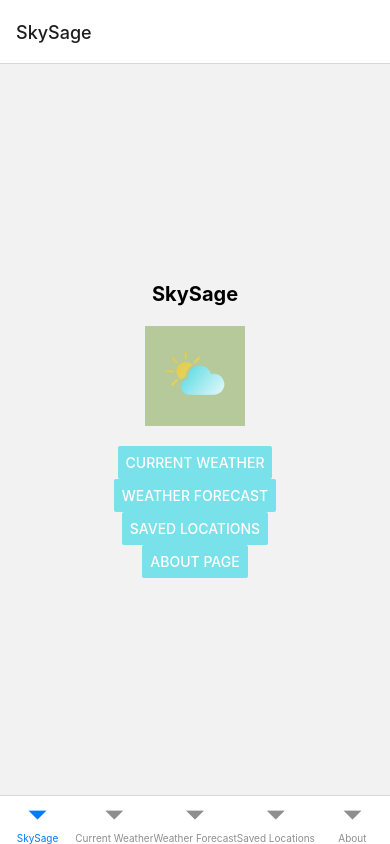
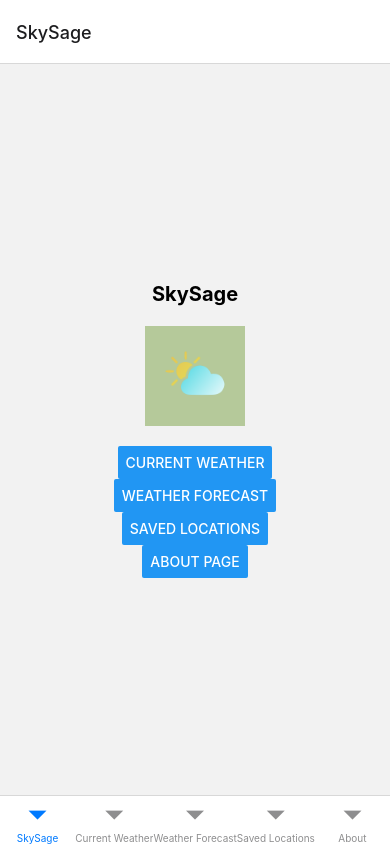
Before and after one commit to DamonRod/SkySage, a React Native app: screen /SkySage in a window 390 px wide. Built offline with nearby package versions, Linux system fonts and the light colour scheme.

Commit message:
Updated button colours

```diff
--- a/screens/HomeScreen.js
+++ b/screens/HomeScreen.js
@@ -91,7 +91,6 @@ const HomeScreen = ({ navigation }) => {
         }}>
         <Button
           title="Current Weather"
-          color="#78e1e9"
           onPress={() => navigation.navigate('Current Weather')}
         />
       </Animated.View>
@@ -109,7 +108,6 @@ const HomeScreen = ({ navigation }) => {
         }}>
         <Button
           title="Weather Forecast"
-          color="#78e1e9"
           onPress={() => navigation.navigate('Weather Forecast')}
         />
       </Animated.View>
@@ -127,7 +125,6 @@ const HomeScreen = ({ navigation }) => {
         }}>
         <Button
           title="Saved Locations"
-          color="#78e1e9"
           onPress={() => navigation.navigate('Saved Locations')}
         />
       </Animated.View>
@@ -145,7 +142,6 @@ const HomeScreen = ({ navigation }) => {
         }}>
         <Button
           title="About Page"
-          color="#78e1e9"
           onPress={() => navigation.navigate('About')}
         />
       </Animated.View>
```
